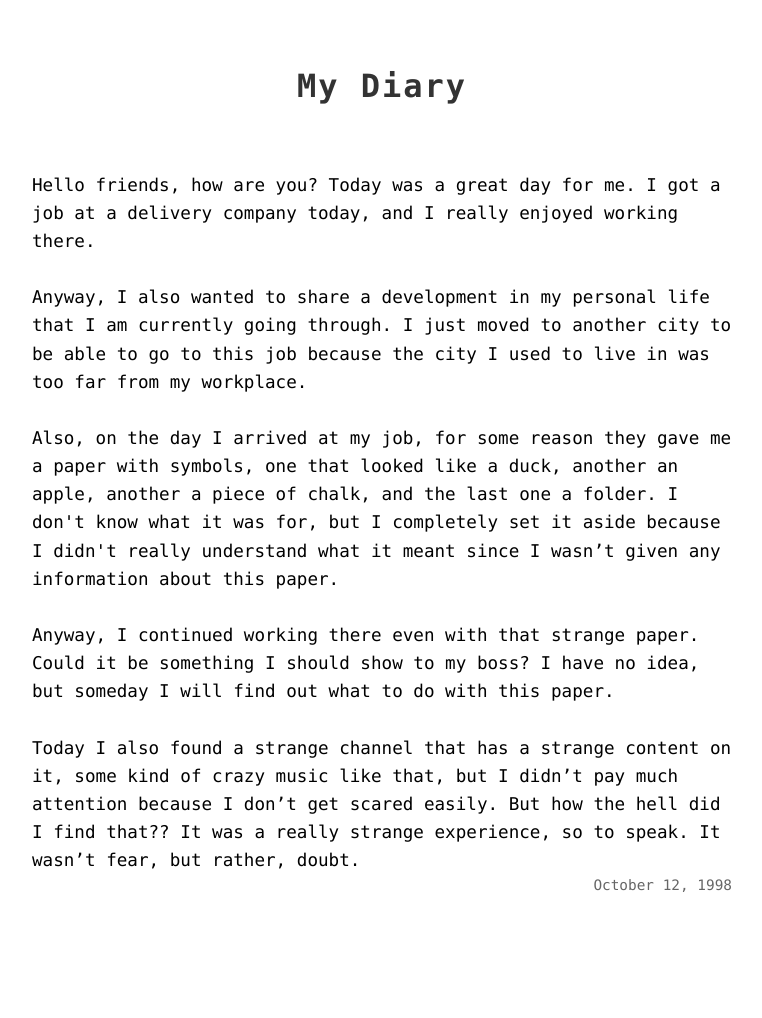
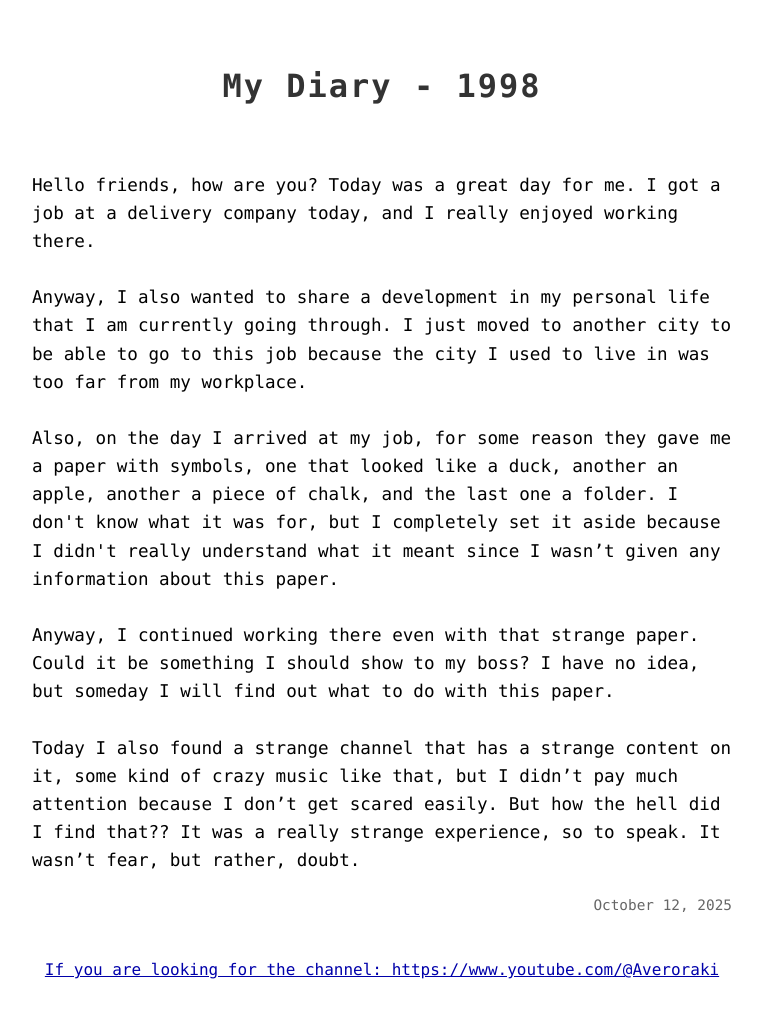
Before and after one commit to DevBraulio44/serralha44, a plain HTML site: page mylife.html in a window 1280 px wide. Shown: the whole page, without its empty margins (258-1020 px from the left). Before the commit the page ends 937 px from the top, so only its background shows below. Drawn offline with Linux system fonts and the light colour scheme.

Commit message:
Update mylife.html

```diff
--- a/mylife.html
+++ b/mylife.html
@@ -34,16 +34,30 @@
     text-align: right;
     font-size: 0.9rem;
     color: #666;
+    margin-top: 20px;
   }
 
   .content {
     white-space: pre-line;
     font-size: 1.1rem;
   }
+
+  .link {
+    display: block;
+    text-align: center;
+    margin-top: 40px;
+    font-size: 1rem;
+    color: #0000aa;
+    text-decoration: underline;
+  }
+
+  .link:hover {
+    color: #aa0000;
+  }
 </style>
 </head>
 <body>
-  <h1>My Diary</h1>
+  <h1>My Diary - 1998</h1>
   <div class="content">
 Hello friends, how are you? Today was a great day for me. I got a job at a delivery company today, and I really enjoyed working there.
 
@@ -56,6 +70,10 @@ Anyway, I continued working there even with that strange paper. Could it be some
 Today I also found a strange channel that has a strange content on it, some kind of crazy music like that, but I didn’t pay much attention because I don’t get scared easily. But how the hell did I find that?? It was a really strange experience, so to speak. It wasn’t fear, but rather, doubt.
   </div>
 
-  <div class="date">October 12, 1998</div>
+  <div class="date">October 12, 2025</div>
+
+  <a class="link" href="https://www.youtube.com/@Averoraki" target="_blank">
+    If you are looking for the channel: https://www.youtube.com/@Averoraki
+  </a>
 </body>
 </html>
```
